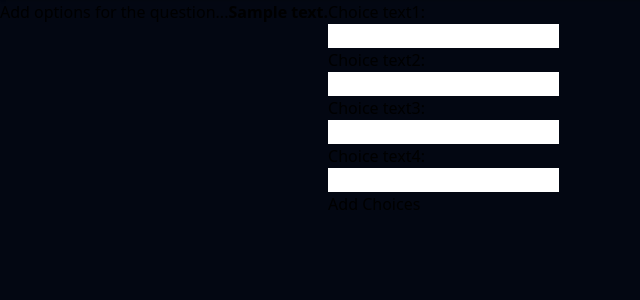
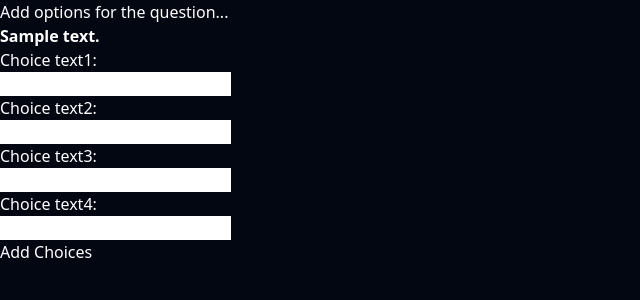
Before and after one commit to olaniyigeorge/Poll-y, a Django app: template poll/templates/poll/add_choices.html in a window 1280 px wide. Shown: the part 58-358 px from the top of the page, without its empty margins (0-640 px from the left). Run offline with Django 3.2, Linux system fonts and the light colour scheme; the template is opened without the code that fills it: values that come from a table or form of the project are taken from there, others are empty; tables that the repository leaves empty hold one stand-in row (values such as "Sample post"); style sheets or scripts are compiled from the project's sources.

Commit message:
Restyled

```diff
--- a/poll/templates/poll/add_choices.html
+++ b/poll/templates/poll/add_choices.html
@@ -2,13 +2,14 @@
 
 
 {% block title %}
-    <title> Add Question </title>
+    <title> Add Options </title>
 {% endblock %}
 
 
 
 {% block body %}
 
+    <div class="text-white w-full">
         {% if message %}
                 {{ message }}
             {% endif %}
@@ -29,7 +30,7 @@
                 {% for field in choices_form %}
                 <p>
                     {{ field.label_tag}} <br>
-            {{ field }}
+                    <span class="text-gray-900"> {{ field }}</span>
 
                     {% if field.help_text %}
                         {{ field.help_text }}
@@ -41,6 +42,8 @@
                 {% endfor %}
                 <input type="submit" value="Add Choices">
             </form>
+    </div>
+
 
 
 
```
Lines whose indentation alone changed are shown as unchanged.
